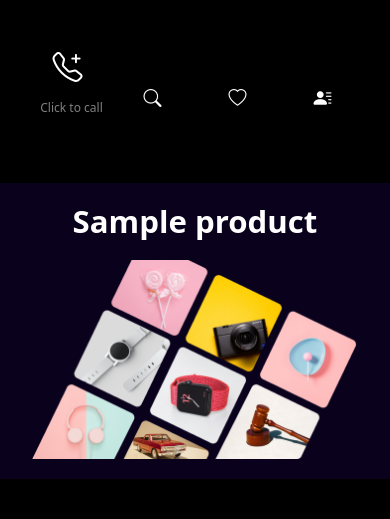
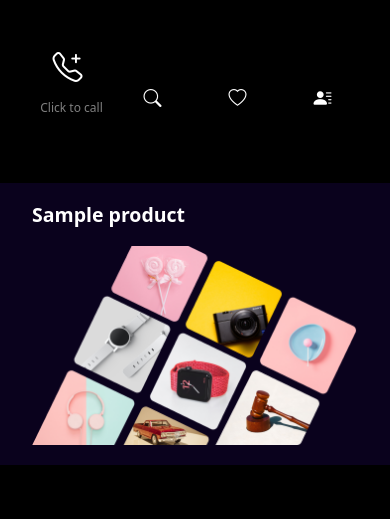
Before and after one commit to usmanali96/OAS---Copy, a Django app: template oas-env/oas/templates/product_detail.html in a window 390 px wide; the page is wider, and only the part inside the window is pictured. Shown: the part 348-867 px from the top of that part. Run offline with Django 5.2, Linux system fonts and the light colour scheme; the template is opened without the code that fills it: most values are stand-ins (such as "Sample title", 1, 10 or a date in 2020); grey boxes marked "Sample" are stand-in pictures; data that the repository does not hold is empty.

Commit message:
adjusting pro detail page

```diff
--- a/oas-env/oas/static/CSS/prodetail.css
+++ b/oas-env/oas/static/CSS/prodetail.css
@@ -12,14 +12,22 @@
 
 .inner-banner-content {
     z-index: 2;
+    display: flex; /* Make the content and image align side by side */
+    align-items: center;
+    width: 50%; /* Adjust width to share space with the image */
     text-align: left;
-    width: 50%; /* Adjust width to share space with the image */
 }
 
 .inner-banner-content h2 {
-    font-size: 5vw;
+    font-size: 2vw; /* Smaller font size */
     color: white;
     margin: 0;
+    display: flex;
+    align-items: center;
+}
+
+.inner-banner-content h2 b {
+    margin-right: 20px; /* Add space between text and image */
 }
 
 .inner-banner-img {
@@ -39,8 +47,8 @@
     }
 
     .inner-banner-content {
+        width: 100%;
         text-align: center;
-        width: 100%;
         margin-bottom: 20px;
     }
 
@@ -50,7 +58,7 @@
     }
 
     .inner-banner-content h2 {
-        font-size: 6vw;
+        font-size: 4vw;
     }
 }
 
@@ -60,11 +68,9 @@
     }
 
     .inner-banner-content h2 {
-        font-size: 8vw;
+        font-size: 5vw;
     }
 }
-
-
 
 
 /* General container styling */
```
